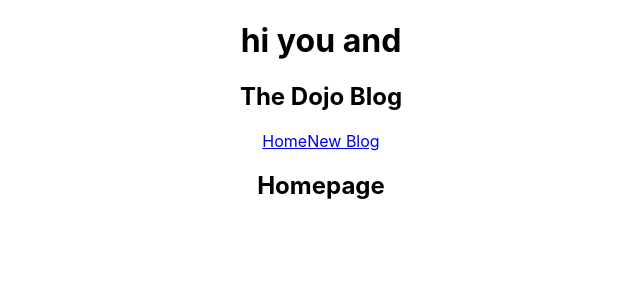
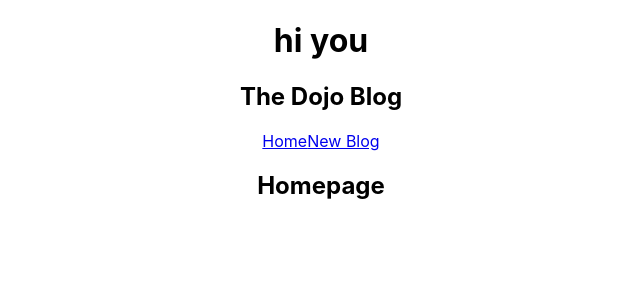
Before and after one commit to gitjua/myreactone, a React (Create React App) app: page / in a window 1280 px wide. Shown: the top 300 px of the page, without its empty margins (319-959 px from the left). Built offline with nearby package versions, Linux system fonts and the light colour scheme.

Commit message:
changed h1

```diff
--- a/src/App.js
+++ b/src/App.js
@@ -6,7 +6,7 @@ function App() {
 
   return (
     <div className="App">
-      <h1>hi you and</h1>
+      <h1>hi you</h1>
       <Navbar />
       <div className="content">
       <Home />
```
